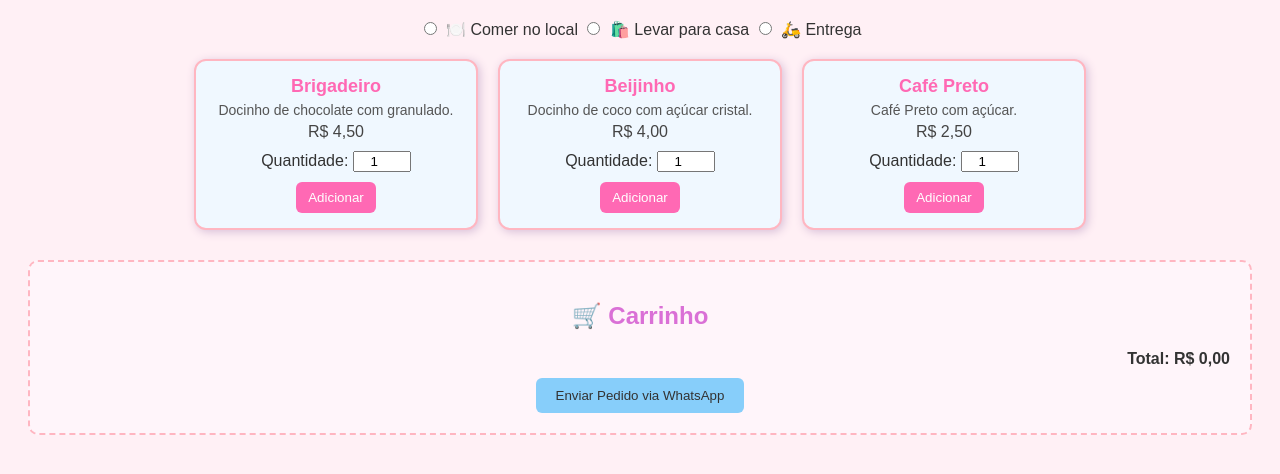
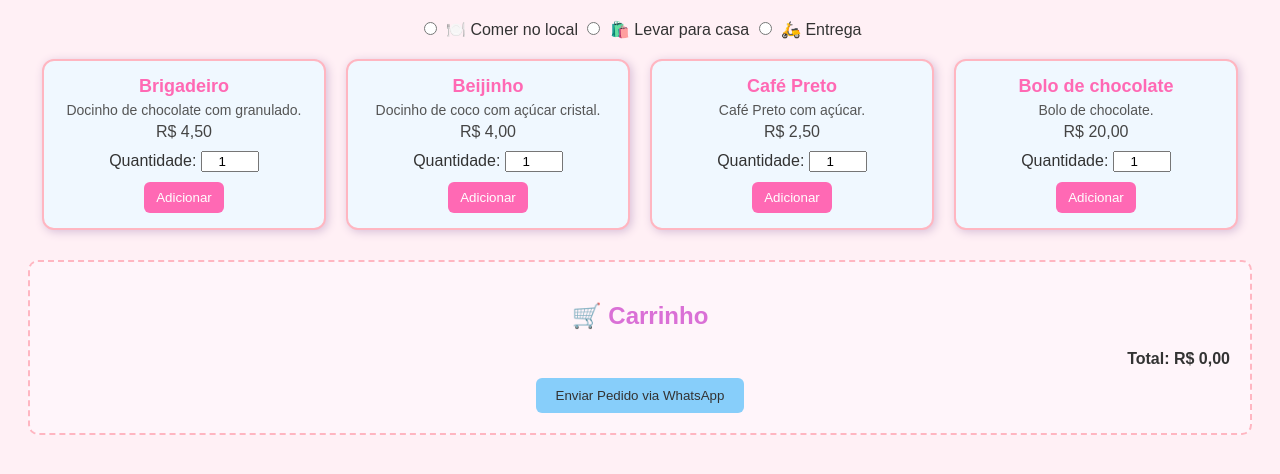
Before and after one commit to Anjin0604/dolce-maria-cardapio, a plain HTML site: page index.html in a window 1280 px wide. Shown: the part 90-564 px from the top of the page. Drawn offline with Linux system fonts and the light colour scheme.

Commit message:
Atualizar o index.html

```diff
--- a/index.html
+++ b/index.html
@@ -172,6 +172,18 @@
       <button class="btn-adicionar" onclick="adicionarAoCarrinho(this)">Adicionar</button>
     </div>
 
+<div class="card-produto" data-nome="Bolo de chocolate" data-preco="20,00">
+      <div class="nome-produto">Bolo de chocolate</div>
+      <div class="descricao-produto">Bolo de chocolate.</div>
+      <div class="preco-produto">R$ 20,00</div>
+      <div class="controle-quantidade">
+        <label>Quantidade:</label>
+        <input type="number" min="1" value="1" />
+      </div>
+      <button class="btn-adicionar" onclick="adicionarAoCarrinho(this)">Adicionar</button>
+    </div>
+
+
 
   </div>
 
```
